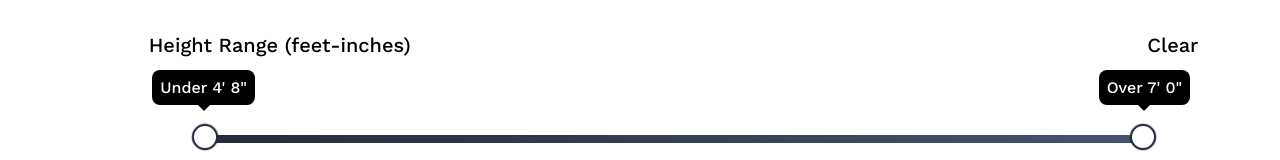
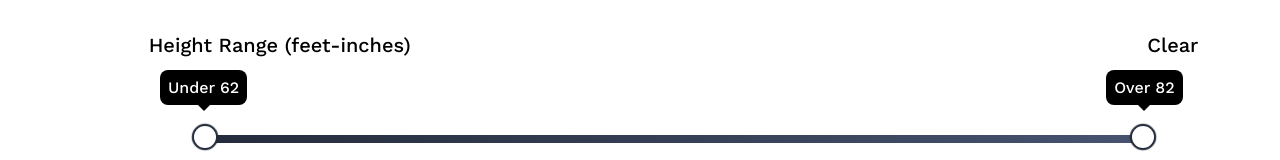
Before and after one commit to LinnaeK/cohort-comparison, a React (Create React App) app: page / in a window 1280 px wide. Shown: the part 295-455 px from the top of the page. Built offline with nearby package versions, Linux system fonts and the light colour scheme.

Commit message:
finalize form object, fix child and parent communication

```diff
--- a/src/ComparisonForm/ComparisonForm.js
+++ b/src/ComparisonForm/ComparisonForm.js
@@ -7,51 +7,77 @@ import Positions from '../Positions/Positions'
 class ComparisonForm extends React.Component {
   constructor(props) {
     super(props)
+    this.handleRangeChange=this.handleRangeChange.bind(this)
+    this.handleRadioClick=this.handleRadioClick.bind(this)
+    this.handleCancelClick=this.handleCancelClick.bind(this)
+    this.handleSubmitClick=this.handleSubmitClick.bind(this)
     this.state = {
       form: {
         sport: '',
-        position: ''
+        position: '',
+        weight: {
+          min: 70,
+          max: 295
+        },
+        height: {
+          min: 62,
+          max: 82
+        }
       },
-      startingWeightRange: {
+      startingWeight: {
         min: 70,
         max: 295
       },
-      currentWeightRange: {
-        min: 70,
-        max: 295
+      startingHeight: {
+        min:62,
+        max: 82
       },
-      startingHeightRange: {
-        min:56,
-        max: 84
-      },
-      currentHeightRange: {
-        min: 56,
-        max: 84
-      }
     }
   }
 
   handleRangeChange = (rangeType, ranges) => {
+    console.log('handleRangeChange', rangeType, ranges)
+    const updatedForm = {
+      ...this.state.form,
+      [rangeType]: ranges
+    }
     this.setState({
-      ...this.state,
-      [rangeType]: ranges
+      form: updatedForm
     })
   }
 
   handleRadioClick = (radioType, e) => {
     console.log('radioType', radioType, 'e', e.target.value)
+    const updatedForm = {
+      ...this.state.form,
+      [radioType]:e.target.value,
+    }
+    console.log('updatedForm', updatedForm)
     this.setState({
-      ...this.state,
-      [radioType]: e.target.value
+      form: updatedForm
+    })
+    console.log('set', this.state.form.sport)
+  }
+
+  handleCancelClick = () => {
+    this.setState({
+      form: {
+        sport: '',
+        position: '',
+        weight: {
+          min: 70,
+          max: 295
+        },
+        height: {
+          min: 62,
+          max: 82
+        }
+      },
     })
   }
 
-  handlCancelClick = () => {
-    console.log('handle cancel')
-  }
-
   handleSubmitClick = () => {
-    console.log(JSON.stringify(this.state.form))
+    console.log(`You have selected: ${JSON.stringify(this.state.form)}`)
   }
 
   render() {
@@ -61,38 +87,43 @@ class ComparisonForm extends React.Component {
           <div className={styles.MainHeader}>Cohort Comparison Filters</div>
           <MultiRangeSlider
             key="weight"
-            min={this.state.startingWeightRange.min}
-            max={this.state.startingWeightRange.max}
-            onChange={(ranges) => this.handleRangeChange(ranges)}
+            min={this.state.startingWeight.min}
+            max={this.state.startingWeight.max}
+            minVal={this.state.form.weight.min}
+            maxVal={this.state.form.weight.max}
+            onChange={this.handleRangeChange}
             categoryLabel="Weight Range (lbs)"
-            type="number"
+            type="weight"
             step={15}
           />
           <MultiRangeSlider
             key="height"
-            min={this.state.startingHeightRange.min}
-            max={this.state.startingHeightRange.max}
-            onChange={(ranges) => this.handleRangeChange(ranges)}
+            min={this.state.startingHeight.min}
+            max={this.state.startingHeight.max}
+            minVal={this.state.form.height.min}
+            maxVal={this.state.form.height.max}
+            onChange={this.handleRangeChange}
             categoryLabel="Height Range (feet-inches)"
-            type="feet-inches"
+            type="height"
             step={4}
           />
           <Sports
             key="sportRadio"
-            selectedSport={this.state.form.sport}
+            value={this.state.form.sport}
             handleRadioClick={(selection)=>this.handleRadioClick('sport', selection)}
           />
           <Positions
             key="positionRadio"
             selectedPosition={this.state.form.position}
             handleRadioClick={(selection)=>this.handleRadioClick('position', selection)}
+            sportSelection={!!this.state.form.sport}
           />
         </div>
         <div className={styles.MainFooter}>
           <input
             className={styles.cancelButton}
             type="button"
-            onClick={this.handlCancelClick}
+            onClick={this.handleCancelClick}
             value="Cancel"
           />
           <div className={styles.outerSubmitButton}>
```
